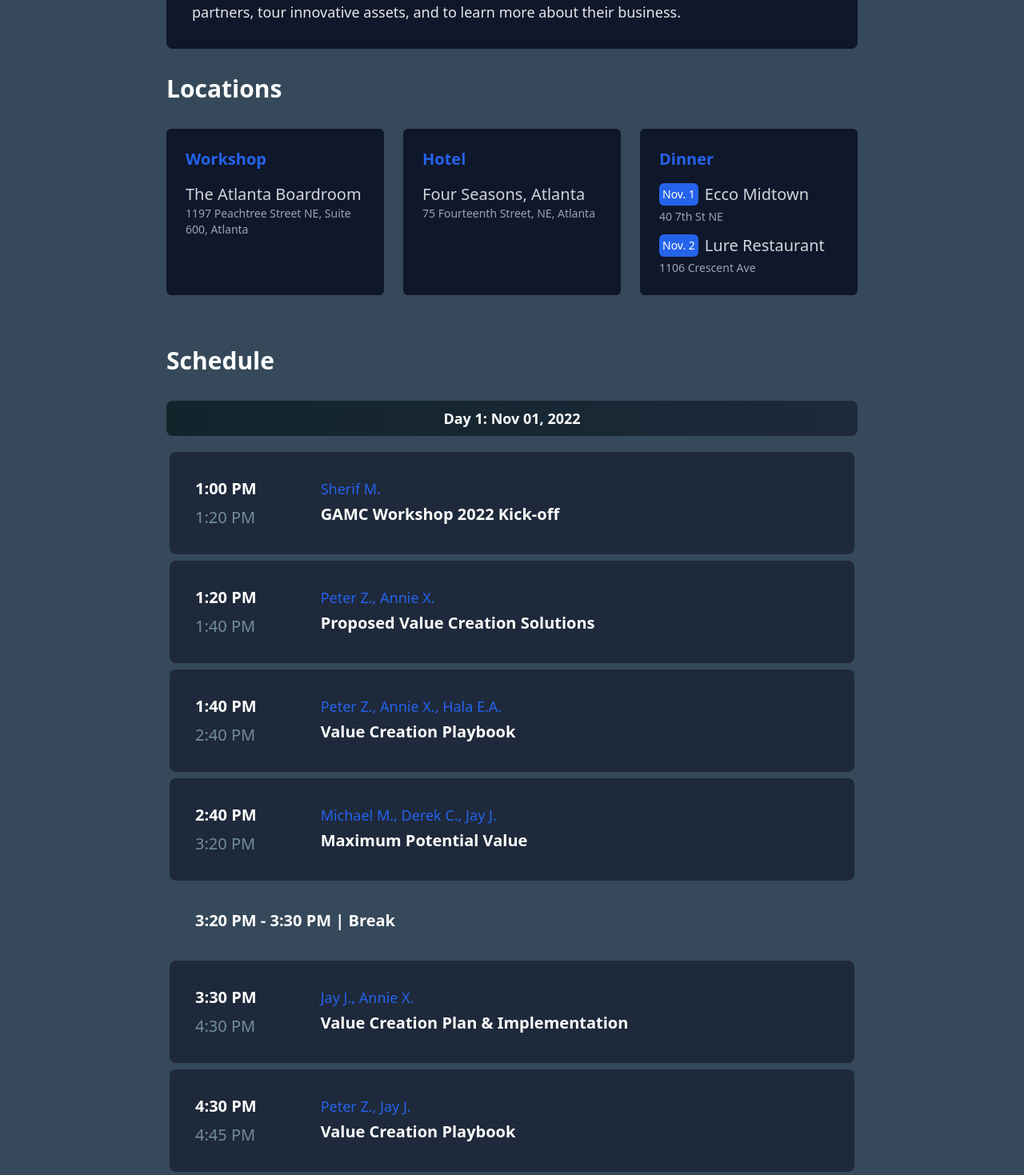
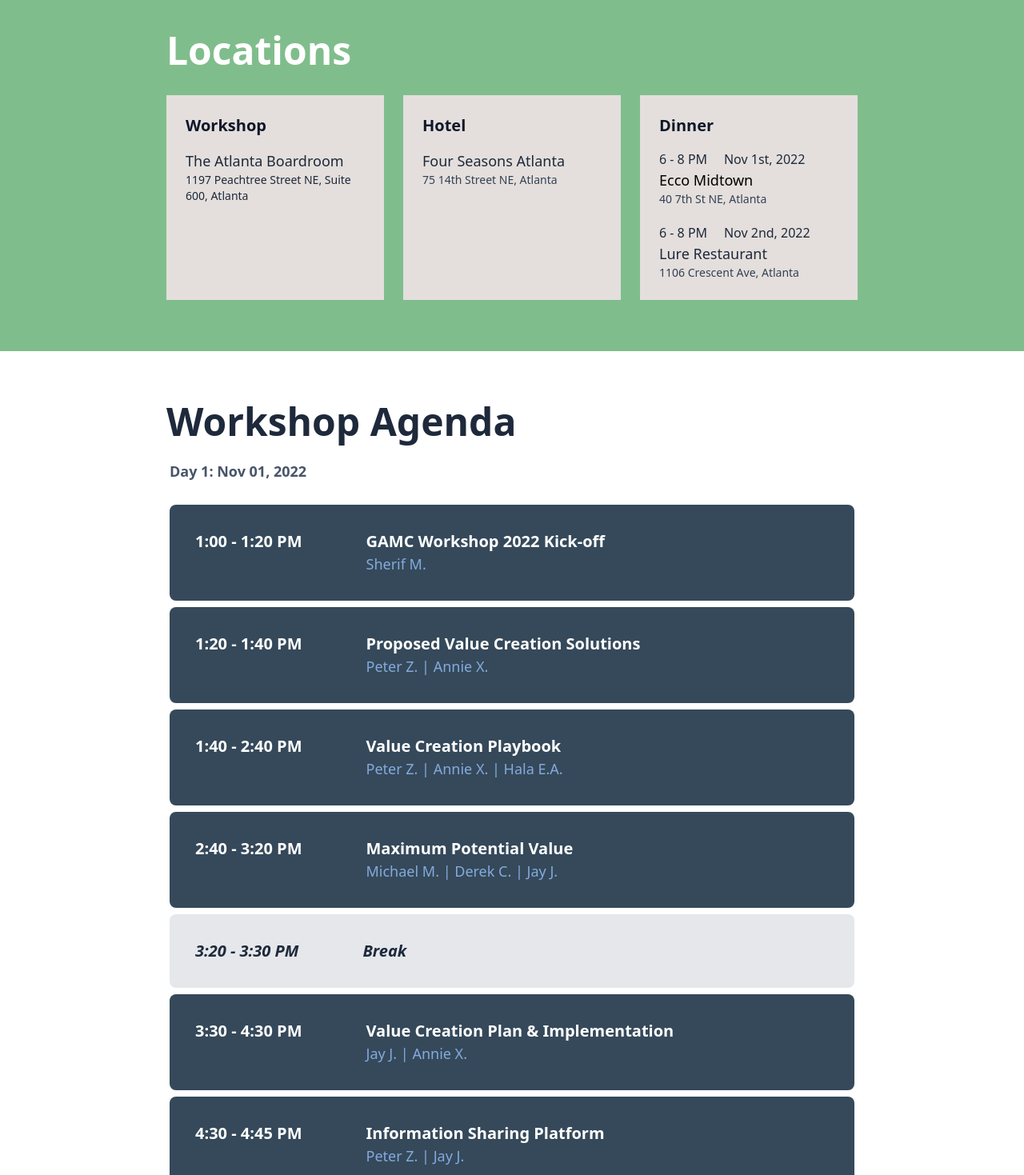
Before and after one commit to thewebbeckons/oxford-atlanta, a Nuxt app: page / in a window 1280 px wide. Shown: the part 1061-2530 px from the top of the page at 80% size. Built offline with nearby package versions, Linux system fonts and the light colour scheme; a web font is replaced by a local one.

Commit message:
Final Site

```diff
--- a/app.vue
+++ b/app.vue
@@ -1,11 +1,11 @@
 <template>
-  <div class="bg-dark">
+  <div class="bg-white">
     <NuxtPage />
     <AppFooter />
   </div>
 </template>
 <style>
 .bg-dark {
-  background-color: #35495a;
+  background-color: #355a46;
 }
 </style>
--- a/components/HeroSection.vue
+++ b/components/HeroSection.vue
@@ -1,6 +1,6 @@
 <template>
   <div class="max-w-4xl mx-auto relative px-4 py-16 sm:px-6 sm:py-24 lg:py-48 lg:px-8 text-white lg:text-center">
-    <div class="flex flex-col lg:flex-row lg:items-center lg:space-x-6 space-y-2 lg:space-y-0 lg:justify-center py-4">
+    <!-- <div class="flex flex-col lg:flex-row lg:items-center lg:space-x-6 space-y-2 lg:space-y-0 lg:justify-center py-4">
       <div class="flex items-center space-x-3">
         <span class="h-2 w-2 bg-blue-600 rounded-full"></span>
         <h3 class="text-base lg:text-[18px] lg:font-semibold">
@@ -14,10 +14,10 @@
           IDI Logistics
         </a>
       </div>
-    </div>
-    <h1 class="text-[28px] lg:text-[64px] font-bold pb-8 leading-snug lg:leading-tight">
-      Tomorrow, built today
-      <span class="font-light">Welcome to GAMC 2022</span>
+    </div>  -->
+    <h1 class="text-[28px] lg:text-[36px] font-bold pb-8 leading-snug lg:leading-tight">
+      Global Asset Management Committee 2022<br>
+      <span class="font-light text-[24px] lg:text-[36px]">Tomorrow, built today</span>
     </h1>
   </div>
 </template>
--- a/components/IntroSection.vue
+++ b/components/IntroSection.vue
@@ -1,19 +1,19 @@
 <template>
-  <div class="max-w-4xl mx-auto my-8 px-4 md:my-8 lg:-mt-16 relative">
-    <div class="py-4 lg:py-8 px-4 lg:px-8 rounded-lg hover:shadow-md bg-slate-900">
-      <h2 class="text-sm font-semibold uppercase tracking-wider text-blue-600">
+  <div class="max-w-4xl mx-auto my-8 px-4 md:my-8 relative">
+    <div class="py-4 lg:py-8 px-4">
+      <!-- <h2 class="text-sm font-semibold uppercase tracking-wider text-blue-600">
           2 days - single track
       </h2>
       <p class="mt-2 text-white text-3xl font-bold">
         GAMC 2022  🎉
-      </p>
-      <p class="mt-6 text-base font-light lg:text-lg text-gray-200">
+      </p> -->
+      <p class="text-base font-light lg:text-lg text-slate-800">
         Welcome to the Global Asset Management Committee (GAMC) workshop in Atlanta!
         This committee was developed to congregate Oxford’s global Asset Management
         leaders to coordinate on strategy, to respond to organizational and market needs,
         and to enable transparent information-sharing across our global portfolio.
       </p>
-      <p class="mt-6 text-base font-light lg:text-lg text-gray-200">
+      <p class="mt-6 text-base font-light lg:text-lg text-slate-800">
         GAMC 2022 will focus on getting broader agreement on the development and implementation
         of a Value Creation solution to continue to maximize the potential of our assets, as well
         as to align on key performance indicators. We’ve elected to host this GAMC in Atlanta to
--- a/components/MainNav.vue
+++ b/components/MainNav.vue
@@ -1,19 +1,21 @@
 <template>
   <header class="max-w-5xl mx-auto relative pt-4 lg:pt-8 flex items-center justify-between px-4 lg:px-0">
-    <div class="w-[150px] bg-[#11252B] p-4 flex items-center justify-center">
-      <Logo />
+    <div class="w-[150px] p-4 flex items-center justify-center">
+      <a href="#">
+        <Logo />
+      </a>
     </div>
     <MobileMenu />
     <div class="hidden w-full md:block md:w-auto" id="navbar-default">
       <ul class="text-white text-sm font-medium lg:text-base lg:font-semibold flex items-center space-x-4 lg:space-x-8">
         <li>
-          <a href="#schedule">
-            Schedule
+          <a href="#locations">
+            Locations
           </a>
         </li>
         <li>
-          <a href="#locations">
-            Locations
+          <a href="#schedule">
+            Agenda
           </a>
         </li>
         <li>
@@ -25,6 +27,3 @@
     </div>
   </header>
 </template>
-<script setup>
-  import { Menu, MenuButton, MenuItems, MenuItem } from '@headlessui/vue'
-</script>
--- a/components/MobileMenu.vue
+++ b/components/MobileMenu.vue
@@ -23,17 +23,17 @@
             <MenuItem>
               <a
                 class="group flex w-full items-center rounded-md px-2 py-2 text-sm text-white"
-                href="#schedule"
+                href="#locations"
               >
-                Schedule
+                Locations
               </a>
             </MenuItem>
             <MenuItem>
               <a
                 class="group flex w-full items-center rounded-md px-2 py-2 text-sm text-white"
-                href="#locations"
+                href="#schedule"
               >
-                Locations
+                Agenda
               </a>
             </MenuItem>
             <MenuItem>
--- a/components/schedule/Event.vue
+++ b/components/schedule/Event.vue
@@ -1,25 +1,49 @@
 <template>
   <div v-if="talk.type == 'talk'">
     <div class="w-full flex flex-col group cursor-pointer">
-      <div class="group-hover:bg-gradient-to-r from-blue-800 to-blue-700 p-1 rounded-lg">
-        <div class="block md:flex items-center lg:items-start py-4 lg:py-8 px-4 lg:px-8 rounded-lg hover:shadow-md bg-slate-800">
-          <div class="mb-8 md:mb-0">
+      <div class="group-hover:bg-gradient-to-r from-slate-800 to-slate-700 p-1 rounded-lg">
+        <div class="block md:flex items-center lg:items-start py-4 lg:py-8 px-4 lg:px-8 rounded-lg hover:shadow-md bg-dark">
+          <div class="mb-4 md:mb-0">
             <h3 class="text-sm lg:text-xl font-semibold text-white leading-tight">
-              {{ talk.startTime }}
+              {{ talk.startTime }} - {{ talk.endTime }}
             </h3>
-            <p class="text-sm lg:text-xl text-[#728E97] leading-none mt-2">
-              {{ talk.endTime }}
-            </p>
           </div>
           <div class="flex flex-1 md:ml-16">
             <div class="flex flex-col md:flex-row w-full">
               <div class="flex items-center lg:items-start w-full">
                 <div class="flex-1 md:ml-4 text-left w-full">
                   <div class="w-full">
-                    <p class="text-blue-600 leading-none text-sm lg:text-lg">
+
+                    <h3 class="text-white text-base lg:text-xl font-semibold leading-tight">
+                      {{ talk.title }}
+                    </h3>
+                    <p class="text-[#84aadd] leading-none text-sm lg:text-lg">
                       {{ talk.people }}
                     </p>
-                    <h3 class="text-white text-base lg:text-xl font-semibold leading-tight mt-1">
+                  </div>
+                </div>
+              </div>
+            </div>
+          </div>
+        </div>
+      </div>
+    </div>
+  </div>
+  <div v-else>
+    <div class="w-full flex flex-col group cursor-pointer">
+      <div class="italic p-1">
+        <div class="block md:flex items-center lg:items-start py-2 lg:py-8 px-4 lg:px-8 rounded-lg hover:shadow-md bg-gray-200">
+          <div class="mb-2 md:mb-0">
+            <h3 class="text-sm lg:text-xl font-semibold text-slate-800 leading-tight">
+              {{ talk.startTime }} - {{ talk.endTime }}
+            </h3>
+          </div>
+          <div class="flex flex-1 md:ml-16">
+            <div class="flex flex-col md:flex-row w-full">
+              <div class="flex items-center lg:items-start w-full">
+                <div class="flex-1 md:ml-4 text-left w-full">
+                  <div class="w-full">
+                    <h3 class="text-slate-800 text-base lg:text-xl font-semibold leading-tight">
                       {{ talk.title }}
                     </h3>
                   </div>
@@ -31,15 +55,15 @@
       </div>
     </div>
   </div>
-  <div v-else>
+  <!-- <div v-else>
     <div class="px-1">
       <div class="p-8 rounded-lg">
-        <h3 class="text-white text-sm lg:text-xl font-semibold leading-none">
+        <h3 class="text-slate-800 text-sm lg:text-xl font-semibold leading-none">
           {{ talk.title }}
         </h3>
       </div>
     </div>
-  </div>
+  </div> -->
 </template>
 
 <script setup>
--- a/components/sections/Location.vue
+++ b/components/sections/Location.vue
@@ -1,52 +1,58 @@
 <template>
-  <div id="locations" class="max-w-4xl mx-auto px-4">
-    <h2 class="text-white text-3xl font-bold">
+  <div id="locations" class="bg-[#80BD8C]">
+    <div class="max-w-4xl mx-auto px-4 py-12 md:py-16">
+      <h2 class="text-white text-4xl lg:text-5xl font-bold pb-8">
         Locations
       </h2>
       <div class="max-w-5xl mx-auto relative lg:px-0">
-      <div class="grid grid-cols-1 gap-x-6 gap-y-4 sm:grid-cols-3 lg:grid-cols-3 lg:gap-x-6 lg:gap-y-1 py-8">
-        <div class="bg-slate-900 p-6 rounded-md">
-          <h3 class="text-xl text-blue-600 font-semibold pb-4">Workshop</h3>
+        <div class="grid grid-cols-1 gap-x-6 gap-y-4 sm:grid-cols-3 lg:grid-cols-3 lg:gap-x-6 lg:gap-y-1">
+          <div class="bg-[#e4dfdc] p-6">
+            <h3 class="text-xl text-slate-900 font-bold pb-4">Workshop</h3>
             <a
             href="https://www.google.com/maps/dir//IDI+Logistics,+Peachtree+Street+Northeast,+Atlanta,+GA,+USA/@33.7873076,-84.41791,13z/data=!4m8!4m7!1m0!1m5!1m1!1s0x88f5044373b39cbf:0xdca34e4a212adb67!2m2!1d-84.3828907!2d33.7872412"
-          class="text-gray-300 text-xl mb-1 hover:text-blue-600">
+            class="text-slate-800 text-lg mb-1 hover:underline">
               The Atlanta Boardroom
             </a>
-          <p class="text-gray-400 text-sm">
+            <p class="text-slate-800 text-sm">
               1197 Peachtree Street NE, Suite 600, Atlanta
             </p>
           </div>
-        <div class="bg-slate-900 p-6 rounded-md">
-          <h3 class="text-xl text-blue-600 font-semibold pb-4">Hotel</h3>
+          <div class="bg-[#e4dfdc] p-6">
+            <h3 class="text-xl text-slate-900 font-bold pb-4">Hotel</h3>
             <a
             href="https://www.google.ca/maps/dir//four+seasons+atlanta/data=!4m6!4m5!1m1!4e2!1m2!1m1!1s0x88f50444a9cec321:0x2ac3c4ebc940247?sa=X&ved=2ahUKEwjXnK7P5oP7AhXjg4kEHXkqAYAQ9Rd6BAh5EAQ"
-          class="text-gray-300 text-xl mb-1 hover:text-blue-600">
-            Four Seasons, Atlanta
+            class="text-slate-800 text-lg mb-1 hover:underline">
+              Four Seasons Atlanta
             </a>
-          <p class="text-gray-400 text-sm">
-            75 Fourteenth Street, NE, Atlanta
+            <p class="text-slate-700 text-sm">
+              75 14th Street NE, Atlanta
             </p>
           </div>
-        <div class="bg-slate-900 p-6 rounded-md">
-          <h3 class="text-xl text-blue-600 font-semibold pb-4">Dinner</h3>
+          <div class="bg-[#e4dfdc] p-6">
+            <h3 class="text-xl text-slate-900 font-bold pb-4">Dinner</h3>
+            <p class="text-slate-800">6 - 8 PM &nbsp; &nbsp; Nov 1st, 2022</p>
             <a
             href="https://www.google.ca/maps/dir/43.4718092,-79.7287696/ecco+midtown+atlanta/@38.5394908,-86.491358,6z/data=!3m1!4b1!4m9!4m8!1m1!4e1!1m5!1m1!1s0x88f50467d9522597:0x1669fda7e83c43d8!2m2!1d-84.385827!2d33.7787552"
-          class="text-gray-300 text-xl mb-1 flex hover:text-blue-600">
-            <span class="text-sm p-1 bg-blue-600 rounded-md text-white mr-2 inline-block align-middle">Nov. 1</span>Ecco Midtown
+            class="text-slate text-lg flex hover:underline">
+              Ecco Midtown
+              <!-- <span class="text-sm p-1 bg-slate-800 rounded-md text-white mr-2 inline-block align-middle">Nov. 1</span>Ecco Midtown -->
             </a>
-          <p class="text-gray-400 text-sm mb-3">
-            40 7th St NE
+            <p class="text-slate-700 text-sm mb-5">
+              40 7th St NE, Atlanta
             </p>
+            <p class="text-slate-800">6 - 8 PM &nbsp; &nbsp; Nov 2nd, 2022</p>
             <a
             href="https://www.google.ca/maps/dir//lure+restaurant+atlanta/data=!4m6!4m5!1m1!4e2!1m2!1m1!1s0x88f5044341b8b659:0xd986b525fd08e8e0?sa=X&ved=2ahUKEwjVr4i-5oP7AhXXlokEHb4nA7kQ9Rd6BAhjEAU"
-          class="text-gray-300 text-xl mb-1 flex hover:text-blue-600">
-            <span class="text-sm p-1 bg-blue-600 rounded-md text-white mr-2">Nov. 2</span>Lure Restaurant
+            class="text-slate-800 text-lg flex hover:underline">
+              Lure Restaurant
             </a>
-          <p class="text-gray-400 text-sm">
-            1106 Crescent Ave
+            <p class="text-slate-700 text-sm">
+              1106 Crescent Ave, Atlanta
             </p>
           </div>
         </div>
       </div>
     </div>
+  </div>
+
 </template>
--- a/components/sections/Schedule.vue
+++ b/components/sections/Schedule.vue
@@ -1,13 +1,15 @@
 <template>
   <div id="schedule" class="max-w-4xl mx-auto px-4">
-    <h2 class="text-white text-3xl font-bold">Schedule</h2>
-    <div class="mt-8">
-      <div class="bg-gradient-to-r from-[#11252B] to-[#1e293b] px-1 py-2 rounded-lg my-4">
-        <p class="text-center text-lg font-bold text-white">Day 1: Nov 01, 2022</p>
+    <h2 class="text-slate-800 text-4xl lg:text-5xl font-bold mb-4">
+      Workshop Agenda
+    </h2>
+    <div class="">
+      <div class=" px-1 py-2 rounded-lg my-4">
+        <p class="text-lg font-bold text-slate-600">Day 1: Nov 01, 2022</p>
       </div>
       <ScheduleEvent :talk="talk" v-for="(talk, index) in dayOne" :key="index" />
-      <div class="bg-gradient-to-r from-[#11252B] to-[#1e293b] px-1 py-2 rounded-lg my-4">
-        <p class="text-center text-lg font-bold text-white">Day 2: Nov 02, 2022</p>
+      <div class="px-1 py-2 rounded-lg my-4">
+        <p class="text-lg font-bold text-slate-600">Day 2: Nov 02, 2022</p>
       </div>
       <ScheduleEvent :talk="talk" v-for="(talk, index) in dayTwo" :key="index" />
     </div>
@@ -17,66 +19,70 @@
   const dayOne = ref([
     {
       type: 'talk',
-      startTime: '1:00 PM',
+      startTime: '1:00',
       endTime: '1:20 PM',
       title: 'GAMC Workshop 2022 Kick-off',
       people: 'Sherif M.'
     },
     {
       type: 'talk',
-      startTime: '1:20 PM',
+      startTime: '1:20',
       endTime: '1:40 PM',
       title: 'Proposed Value Creation Solutions',
-      people: 'Peter Z., Annie X.'
+      people: 'Peter Z. | Annie X.'
     },
     {
       type: 'talk',
-      startTime: '1:40 PM',
+      startTime: '1:40',
       endTime: '2:40 PM',
       title: 'Value Creation Playbook',
-      people: 'Peter Z., Annie X., Hala E.A.'
+      people: 'Peter Z. |  Annie X. | Hala E.A.'
     },
     {
       type: 'talk',
-      startTime: '2:40 PM',
+      startTime: '2:40',
       endTime: '3:20 PM',
       title: 'Maximum Potential Value',
-      people: 'Michael M., Derek C., Jay J.'
+      people: 'Michael M. | Derek C. | Jay J.'
     },
     {
       type: 'break',
-      title: '3:20 PM - 3:30 PM | Break'
+      startTime: '3:20',
+      endTime: '3:30 PM',
+      title: 'Break'
     },
     {
       type: 'talk',
-      startTime: '3:30 PM',
+      startTime: '3:30',
       endTime: '4:30 PM',
       title: 'Value Creation Plan & Implementation',
-      people: 'Jay J., Annie X.'
+      people: 'Jay J. | Annie X.'
     },
     {
       type: 'talk',
-      startTime: '4:30 PM',
+      startTime: '4:30',
       endTime: '4:45 PM',
-      title: 'Value Creation Playbook',
-      people: 'Peter Z., Jay J.'
+      title: 'Information Sharing Platform',
+      people: 'Peter Z. | Jay J.'
     },
     {
       type: 'talk',
-      startTime: '4:45 PM',
+      startTime: '4:45',
       endTime: '5:00 PM',
       title: 'Value Creation Next Steps',
       people: 'Annie X.'
     },
     {
       type: 'break',
-      title: '6:00 PM - 8:00 PM | Team Dinner'
-    }
+      startTime: '6:00',
+      endTime: '8:00 PM',
+      title: 'Team Dinner'
+    },
   ])
   const dayTwo = ref([
     {
       type: 'talk',
-      startTime: '8:00 AM',
+      startTime: '8:00',
       endTime: '9:00 AM',
       title: 'IDI Presentation',
       people: 'IDI'
@@ -86,54 +92,60 @@
       startTime: '9:00 AM',
       endTime: '12:00 PM',
       title: 'Site Tour',
-      people: 'Jason P., Peter Z.'
+      people: 'Jason P. | Peter Z.'
     },
     {
       type: 'break',
-      title: '12:00 PM - 1:00 PM | Lunch'
+      startTime: '12:00',
+      endTime: '1:00 PM',
+      title: 'Lunch'
     },
     {
       type: 'talk',
-      startTime: '1:00 PM',
+      startTime: '1:00',
       endTime: '1:30 PM',
       title: 'Property Insights, Benchmarking and Optimization',
       people: 'Jay J.'
     },
     {
       type: 'talk',
-      startTime: '1:30 PM',
+      startTime: '1:30',
       endTime: '2:20 PM',
       title: 'Asset Management KPIs – Part 1',
-      people: 'Nadia C., Annie X.'
+      people: 'Nadia C. | Annie X.'
     },
     {
       type: 'break',
-      title: '2:20 PM - 2:35 PM | Break'
+      startTime: '2:20',
+      endTime: '2:35 PM',
+      title: 'Break'
     },
     {
       type: 'talk',
-      startTime: '2:35 PM',
+      startTime: '2:35',
       endTime: '3:45 PM',
       title: 'Asset Management KPIs – Part 2',
-      people: 'Nadia C., Annie X.'
+      people: 'Nadia C. | Annie X.'
     },
     {
       type: 'talk',
-      startTime: '3:45 PM',
+      startTime: '3:45',
       endTime: '4:45 PM',
       title: 'Enable Portfolio View',
-      people: 'Jay J., Annie X.'
+      people: 'Jay J. | Annie X.'
     },
     {
       type: 'talk',
-      startTime: '4:45 PM',
+      startTime: '4:45',
       endTime: '5:00 PM',
       title: 'Proposed Next Steps',
       people: 'Annie X.'
     },
     {
       type: 'break',
-      title: '6:00 PM - 8:00 PM | Team Dinner'
+      startTime: '6:00',
+      endTime: '8:00 PM',
+      title: 'Team Dinner'
     },
   ])
 </script>
--- a/pages/index.vue
+++ b/pages/index.vue
@@ -1,5 +1,5 @@
 <template>
-  <div class="relative">
+  <div class="relative bg-dark">
     <div class="absolute inset-0">
       <img src="~/assets/atlanta-skyline-lg.jpg" alt="Atlanta"
       class="h-full w-full absolute object-cover opacity-[25%]">
@@ -10,7 +10,7 @@
     <HeroSection />
   </div>
   <IntroSection />
-  <div class="space-y-4 lg:space-y-8">
+  <div class="space-y-12 lg:space-y-16">
     <SectionsLocation />
     <SectionsSchedule />
     <SectionsAttractions />
```
Also changed, not shown: components/sections/Attractions.vue (+38 -22 lines), assets/pexels-johannes-plenio-1103970 (1).jpg (renamed from assets/gradient.jpg). Lines whose indentation alone changed are shown as unchanged.
